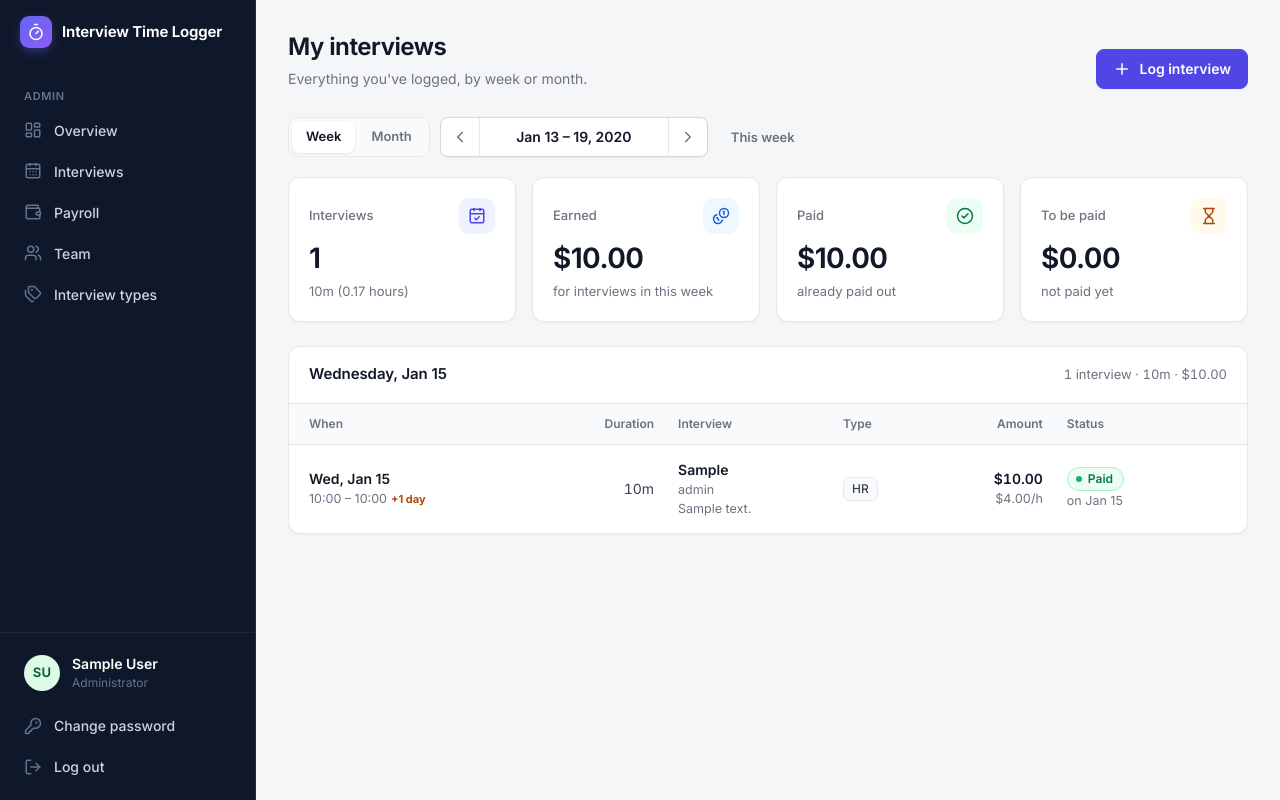
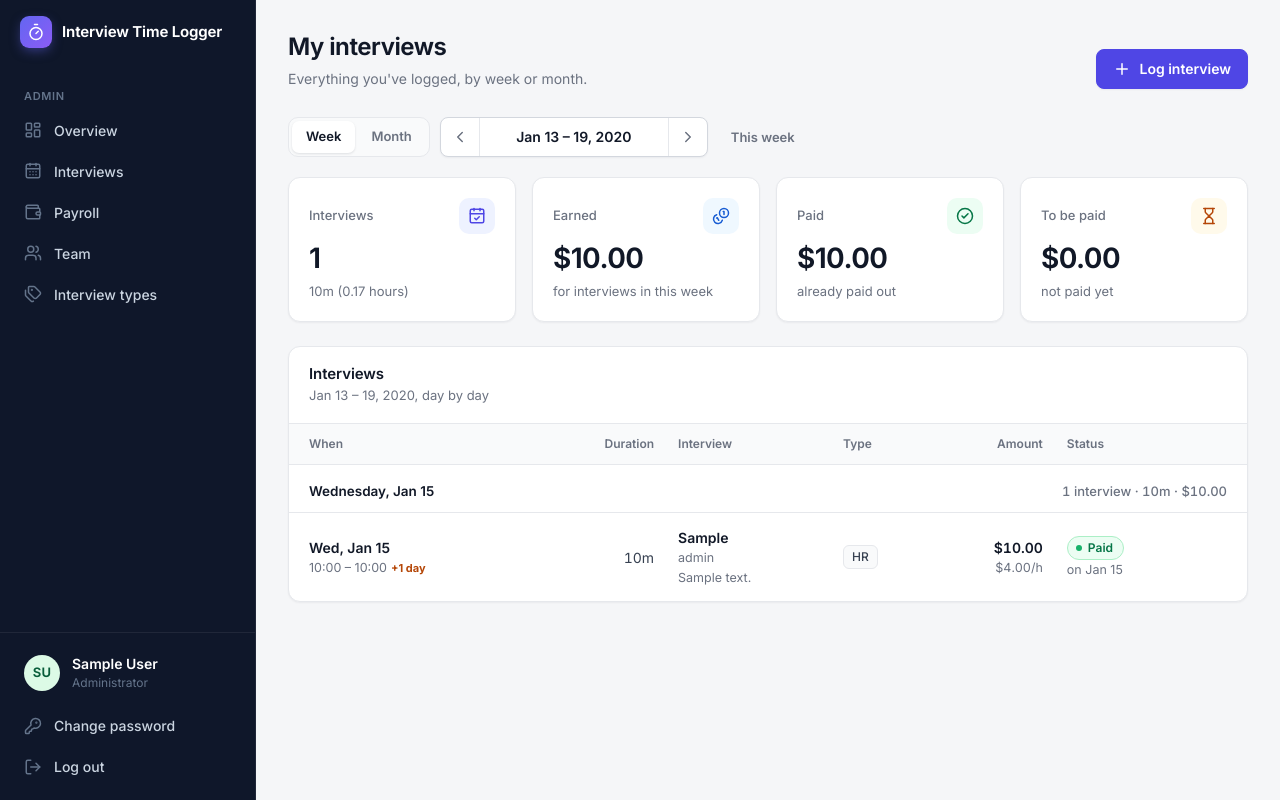
Before and after one commit to devasahan/interview_time_logger, a Django app: page /interviews/?period=week&date=2020-01-15 in a window 1280 px wide. Run offline with Django 5.2, Linux system fonts and the light colour scheme; a user stored in the database is signed in; data comes from the database, SQL or seed files in the repository; tables that the repository leaves empty hold one stand-in row (values such as "Sample post"); parts of the project's set-up code (start-up, migrations or seed data) failed here and were passed over.

Commit message:
Show each week or month of interviews as one table
Day and week headings now sit inside a single table, so the columns
line up down the page instead of shifting from one day to the next.

Co-Authored-By: Claude Opus 5.5 <noreply@anthropic.com>
Claude-Session: https://claude.ai/code/session_01Ubbv3Xwza1yNaokwcAsFfA

```diff
--- a/static/css/app.css
+++ b/static/css/app.css
@@ -313,7 +313,6 @@ a:hover { color: var(--primary-hover); }
 }
 .card-head.plain { border-bottom: 0; padding-bottom: 4px; }
 .card-sub { margin-top: 2px; color: var(--muted); font-size: 13px; }
-.card-meta { color: var(--muted); font-size: 13px; font-variant-numeric: tabular-nums; }
 .card-body { padding: 20px; }
 .card-foot { padding: 14px 20px; border-top: 1px solid var(--border); background: var(--surface-2); }
 .card-head a.more { display: inline-flex; align-items: center; gap: 4px; font-weight: 600; font-size: 13px; }
@@ -393,6 +392,14 @@ a.person:hover .person-name { color: var(--primary); }
 .table .actions > * + * { margin-left: 8px; }
 .table .actions form { display: inline; margin: 0; }
 .cell-stack { display: flex; flex-direction: column; }
+/* Day or week headings inside one interview table, so columns line up across groups */
+.table .group-row th {
+  padding: 16px 20px 10px; background: var(--surface); border-top: 1px solid var(--border);
+  color: var(--text); font-size: 13.5px; white-space: normal;
+}
+.table thead + tbody .group-row th { border-top: 0; }
+.group-head { display: flex; align-items: baseline; justify-content: space-between; gap: 4px 16px; flex-wrap: wrap; }
+.group-meta { color: var(--muted); font-size: 13px; font-weight: 500; font-variant-numeric: tabular-nums; }
 .cell-stack .sub { margin-top: 1px; }
 
 /* Stacked layout: when a table's card is narrower than 940px each row becomes a small card of
@@ -418,6 +425,11 @@ a.person:hover .person-name { color: var(--primary); }
   .table.responsive:not(.fits) td.actions { justify-content: flex-end; padding-top: 10px !important; }
   .table.responsive:not(.fits) tfoot tr { background: var(--surface-2); }
   .table.responsive:not(.fits) .stacked-only { display: inline; }
+  .table.responsive:not(.fits) tr.group-row { padding: 0; }
+  .table.responsive:not(.fits) .group-row th {
+    display: block; padding: 12px 16px; background: var(--surface-2); border-top: 1px solid var(--border);
+  }
+  .table.responsive:not(.fits) thead + tbody .group-row th { border-top: 0; }
   .table.responsive:not(.fits) .btn-icon { width: auto; padding: 0 12px; }
 }
 
--- /dev/null
+++ b/templates/tracker/_interview_row.html
@@ -0,0 +1,62 @@
+{% load l10n tracker_tags %}
+<tr>
+  {% if show_user %}
+    <td class="lead" data-label="Member">
+      <a class="person" href="{% url 'tracker:manage_member' interview.user_id %}">
+        <span class="avatar avatar-sm t{{ interview.user|avatar_tone }}">{{ interview.user|initials }}</span>
+        <span class="person-name">{{ interview.user.display_name }}</span>
+      </a>
+    </td>
+  {% endif %}
+  <td data-label="When"{% if not show_user %} class="lead"{% endif %}>
+    <div class="cell-stack">
+      <span class="strong nowrap">{{ interview.date|date:"D, M j" }}</span>
+      <span class="sub nowrap">{{ interview.start_time|time:"H:i" }} – {{ interview.end_time|time:"H:i" }}{% if interview.ends_next_day %}<span class="tag" title="Ended the next day">+1 day</span>{% endif %}</span>
+    </div>
+  </td>
+  <td data-label="Duration" class="num">{{ interview.duration_minutes|duration }}</td>
+  <td data-label="Interview">
+    <div class="cell-stack">
+      <span class="strong">{{ interview.interview_with }}</span>
+      <span class="sub">{{ interview.role }}</span>
+      {% if interview.notes %}<span class="sub" title="{{ interview.notes }}">{{ interview.notes|truncatechars:60 }}</span>{% endif %}
+    </div>
+  </td>
+  <td data-label="Type"><span class="chip">{{ interview.interview_type.name }}</span></td>
+  <td data-label="Amount" class="num">
+    <div class="cell-stack">
+      <span class="strong">{{ interview.amount|money }}</span>
+      {% if interview.rate is not None %}<span class="sub">{{ interview.rate|money }}/h</span>{% endif %}
+    </div>
+  </td>
+  <td data-label="Status">
+    <div class="cell-stack">
+      {% if can_set_paid and interview.amount is not None %}
+        <form method="post" action="{% url 'tracker:manage_interview_status' interview.pk %}" class="status-form">
+          {% csrf_token %}
+          <input type="hidden" name="next" value="{{ request.get_full_path }}">
+          <input type="hidden" name="expected_amount" value="{{ interview.amount|unlocalize }}">
+          <select name="status" class="status-select{% if interview.is_paid %} is-paid{% endif %}" onchange="this.form.submit()" aria-label="Payment status of the interview with {{ interview.interview_with }} on {{ interview.date|date:'M j' }}">
+            <option value="unpaid"{% if not interview.is_paid %} selected{% endif %}>To be paid</option>
+            <option value="paid"{% if interview.is_paid %} selected{% endif %}>Paid</option>
+          </select>
+          <noscript><button type="submit" class="btn btn-sm">Save</button></noscript>
+        </form>
+      {% elif interview.is_paid %}
+        <span><span class="badge badge-paid">Paid</span></span>
+      {% elif interview.amount is None %}
+        <span><span class="badge badge-muted" title="No hourly rate set yet">Rate not set</span></span>
+      {% else %}
+        <span><span class="badge badge-pending">To be paid</span></span>
+      {% endif %}
+      {% if interview.is_paid %}<span class="sub nowrap" title="Paid on {{ interview.payout.paid_at|date:'M j, Y' }}">on {{ interview.payout.paid_at|date:"M j" }}</span>{% endif %}
+    </div>
+  </td>
+  {% if show_actions %}
+    <td class="actions">
+      {% if not interview.is_paid %}
+        <a class="btn btn-ghost btn-sm btn-icon" href="{% url 'tracker:interview_edit' interview.pk %}?next={{ request.get_full_path|urlencode }}" title="Edit" aria-label="Edit the interview with {{ interview.interview_with }} on {{ interview.date|date:'M j' }}">{% icon "pencil" 16 %}<span class="stacked-only">Edit</span></a>
+      {% endif %}
+    </td>
+  {% endif %}
+</tr>
--- a/templates/tracker/_interview_table.html
+++ b/templates/tracker/_interview_table.html
@@ -1,4 +1,8 @@
-{% load l10n tracker_tags %}
+{% load tracker_tags %}
+{% comment %}
+  Interviews as one table. Pass interview_groups (label, totals, interviews) to split the rows
+  into days or weeks under one set of column headers, or a flat list as interviews.
+{% endcomment %}
 <div class="table-wrap">
   <table class="table responsive">
     <thead>
@@ -13,70 +17,24 @@
         {% if show_actions %}<th><span class="sr-only">Actions</span></th>{% endif %}
       </tr>
     </thead>
-    <tbody>
-      {% for interview in interviews %}
-        <tr>
-          {% if show_user %}
-            <td class="lead" data-label="Member">
-              <a class="person" href="{% url 'tracker:manage_member' interview.user_id %}">
-                <span class="avatar avatar-sm t{{ interview.user|avatar_tone }}">{{ interview.user|initials }}</span>
-                <span class="person-name">{{ interview.user.display_name }}</span>
-              </a>
-            </td>
-          {% endif %}
-          <td data-label="When"{% if not show_user %} class="lead"{% endif %}>
-            <div class="cell-stack">
-              <span class="strong nowrap">{{ interview.date|date:"D, M j" }}</span>
-              <span class="sub nowrap">{{ interview.start_time|time:"H:i" }} – {{ interview.end_time|time:"H:i" }}{% if interview.ends_next_day %}<span class="tag" title="Ended the next day">+1 day</span>{% endif %}</span>
-            </div>
-          </td>
-          <td data-label="Duration" class="num">{{ interview.duration_minutes|duration }}</td>
-          <td data-label="Interview">
-            <div class="cell-stack">
-              <span class="strong">{{ interview.interview_with }}</span>
-              <span class="sub">{{ interview.role }}</span>
-              {% if interview.notes %}<span class="sub" title="{{ interview.notes }}">{{ interview.notes|truncatechars:60 }}</span>{% endif %}
-            </div>
-          </td>
-          <td data-label="Type"><span class="chip">{{ interview.interview_type.name }}</span></td>
-          <td data-label="Amount" class="num">
-            <div class="cell-stack">
-              <span class="strong">{{ interview.amount|money }}</span>
-              {% if interview.rate is not None %}<span class="sub">{{ interview.rate|money }}/h</span>{% endif %}
-            </div>
-          </td>
-          <td data-label="Status">
-            <div class="cell-stack">
-              {% if can_set_paid and interview.amount is not None %}
-                <form method="post" action="{% url 'tracker:manage_interview_status' interview.pk %}" class="status-form">
-                  {% csrf_token %}
-                  <input type="hidden" name="next" value="{{ request.get_full_path }}">
-                  <input type="hidden" name="expected_amount" value="{{ interview.amount|unlocalize }}">
-                  <select name="status" class="status-select{% if interview.is_paid %} is-paid{% endif %}" onchange="this.form.submit()" aria-label="Payment status of the interview with {{ interview.interview_with }} on {{ interview.date|date:'M j' }}">
-                    <option value="unpaid"{% if not interview.is_paid %} selected{% endif %}>To be paid</option>
-                    <option value="paid"{% if interview.is_paid %} selected{% endif %}>Paid</option>
-                  </select>
-                  <noscript><button type="submit" class="btn btn-sm">Save</button></noscript>
-                </form>
-              {% elif interview.is_paid %}
-                <span><span class="badge badge-paid">Paid</span></span>
-              {% elif interview.amount is None %}
-                <span><span class="badge badge-muted" title="No hourly rate set yet">Rate not set</span></span>
-              {% else %}
-                <span><span class="badge badge-pending">To be paid</span></span>
-              {% endif %}
-              {% if interview.is_paid %}<span class="sub nowrap" title="Paid on {{ interview.payout.paid_at|date:'M j, Y' }}">on {{ interview.payout.paid_at|date:"M j" }}</span>{% endif %}
-            </div>
-          </td>
-          {% if show_actions %}
-            <td class="actions">
-              {% if not interview.is_paid %}
-                <a class="btn btn-ghost btn-sm btn-icon" href="{% url 'tracker:interview_edit' interview.pk %}?next={{ request.get_full_path|urlencode }}" title="Edit" aria-label="Edit the interview with {{ interview.interview_with }} on {{ interview.date|date:'M j' }}">{% icon "pencil" 16 %}<span class="stacked-only">Edit</span></a>
-              {% endif %}
-            </td>
-          {% endif %}
-        </tr>
+    {% if interview_groups %}
+      {% for group in interview_groups %}
+        <tbody>
+          <tr class="group-row">
+            <th colspan="{% if show_user and show_actions %}8{% elif show_user or show_actions %}7{% else %}6{% endif %}" scope="rowgroup">
+              <span class="group-head">
+                <span class="group-title">{{ group.label }}</span>
+                <span class="group-meta">{{ group.totals.count }} interview{{ group.totals.count|pluralize }} · {{ group.totals.minutes|duration }} · {{ group.totals.earned|money }}</span>
+              </span>
+            </th>
+          </tr>
+          {% for interview in group.interviews %}{% include "tracker/_interview_row.html" %}{% endfor %}
+        </tbody>
       {% endfor %}
-    </tbody>
+    {% else %}
+      <tbody>
+        {% for interview in interviews %}{% include "tracker/_interview_row.html" %}{% endfor %}
+      </tbody>
+    {% endif %}
   </table>
 </div>
--- a/templates/tracker/history.html
+++ b/templates/tracker/history.html
@@ -86,15 +86,12 @@
   </section>
 {% endif %}
 
-{% for group in groups %}
+{% if groups %}
   <section class="card">
-    <header class="card-head">
-      <h2>{{ group.label }}</h2>
-      <span class="card-meta">{{ group.totals.count }} interview{{ group.totals.count|pluralize }} · {{ group.totals.minutes|duration }} · {{ group.totals.earned|money }}</span>
-    </header>
-    {% include "tracker/_interview_table.html" with interviews=group.interviews %}
+    <header class="card-head"><div><h2>Interviews</h2><p class="card-sub">{{ period.label }}, {% if period.kind == "month" %}week by week{% else %}day by day{% endif %}</p></div></header>
+    {% include "tracker/_interview_table.html" with interview_groups=groups %}
   </section>
-{% empty %}
+{% else %}
   <section class="card">
     {% if can_log %}
       {% url 'tracker:interview_create' as create_url %}
@@ -103,5 +100,5 @@
       {% include "includes/empty.html" with empty_icon="calendar-days" empty_title="No interviews in "|add:period.label empty_text="Use the arrows to look at other dates." %}
     {% endif %}
   </section>
-{% endfor %}
+{% endif %}
 {% endblock %}
```
